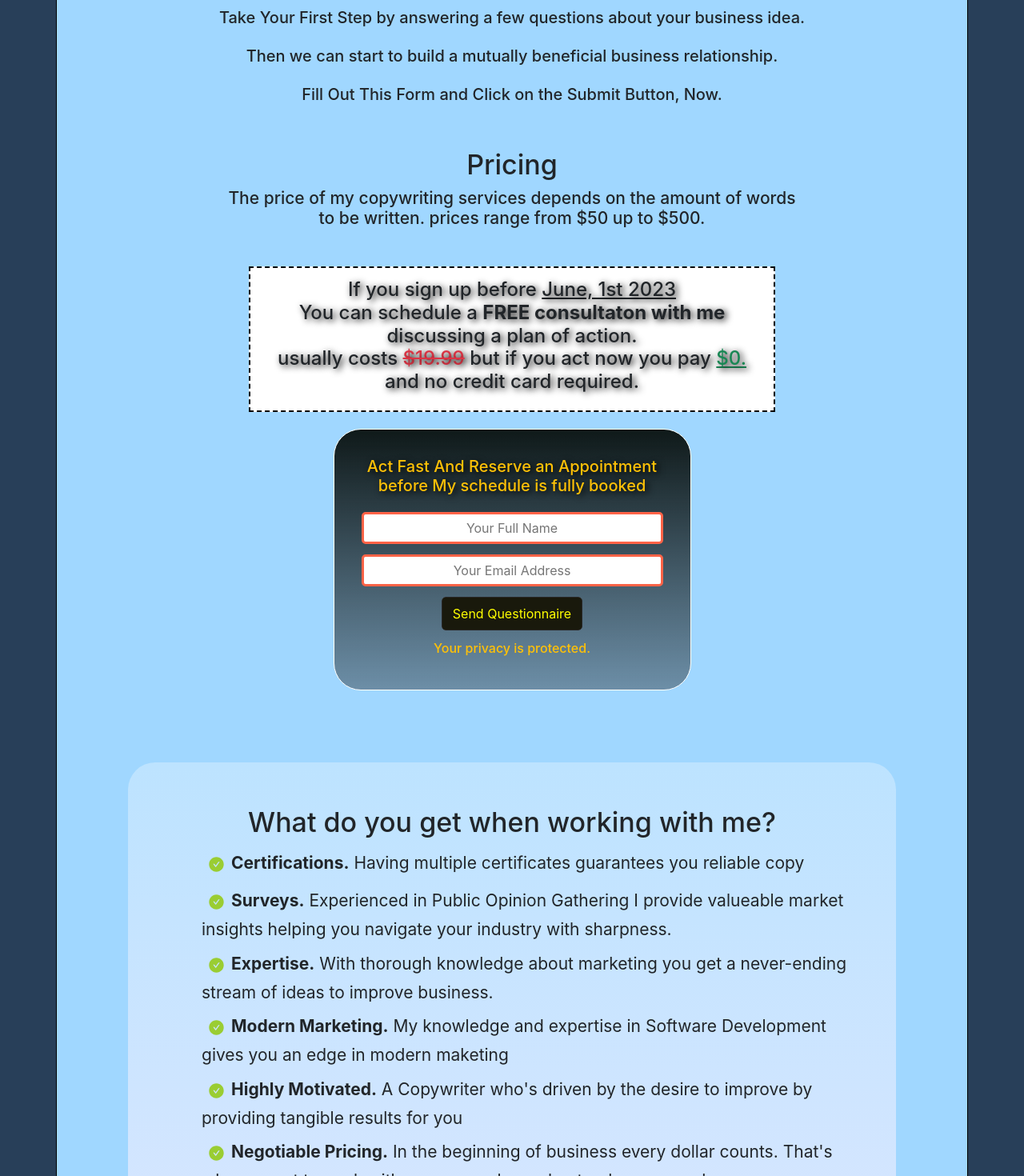
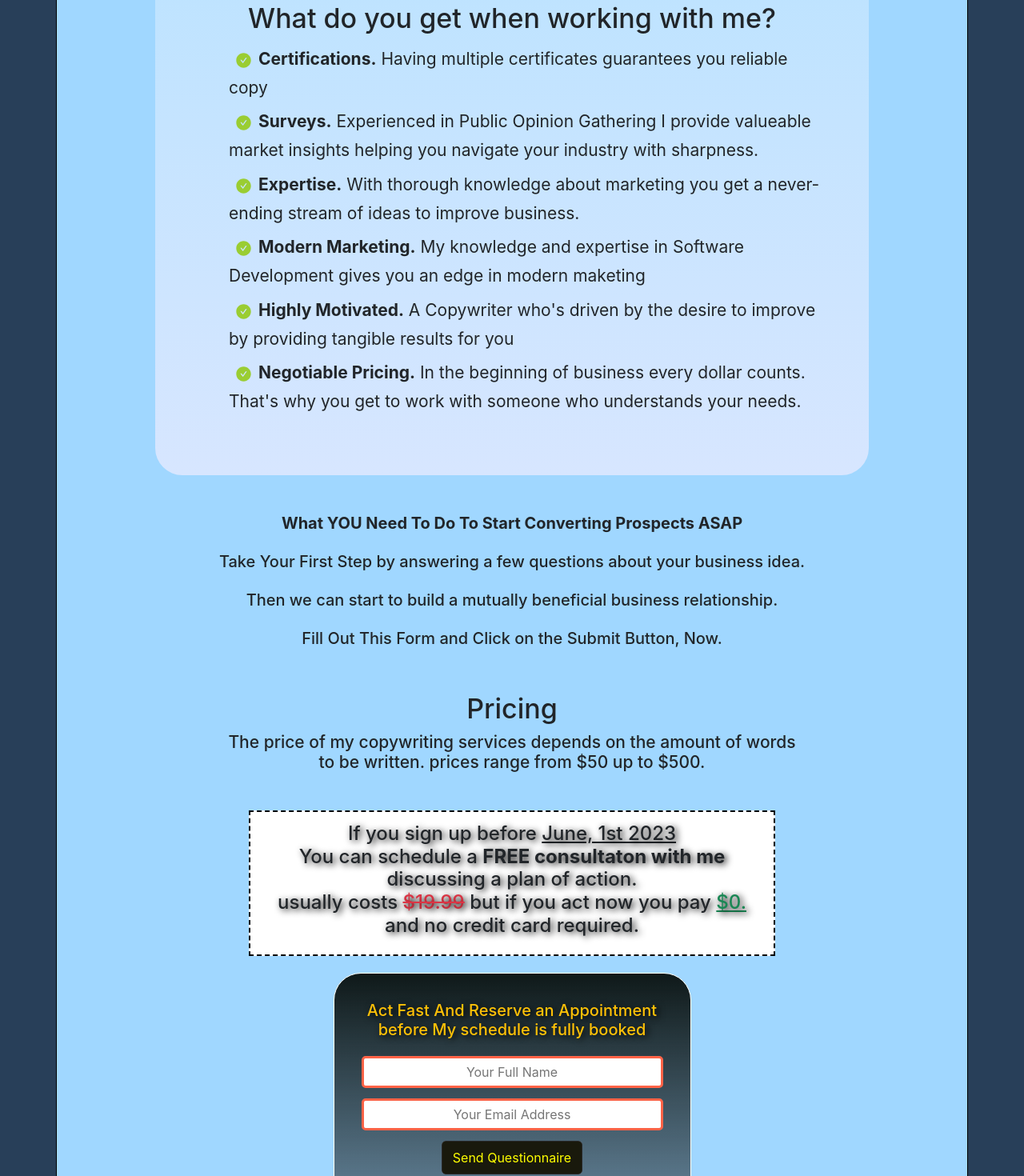
Before and after one commit to omarkha/khalilcopywriting, a React (Create React App) app: page / in a window 1280 px wide. Shown: the part 6500-7970 px from the top of the page at 80% size. Built offline with nearby package versions, Linux system fonts and the light colour scheme.

Commit message:
fourth edition

```diff
--- a/src/index.css
+++ b/src/index.css
@@ -317,8 +317,7 @@ article img {
 #offer {
   border-top: 4px dashed black;
   width: 100%;
-  padding: 21px 34px;
-  border-radius: 55px;
+  padding: 55px 34px;
 }
 
 #specialoffer {
--- a/src/pages/Homepage.js
+++ b/src/pages/Homepage.js
@@ -303,7 +303,64 @@ const Homepage = () => {
               call, or any other communication method you prefer.
             </p>
             <br />
-
+            <div className="benefits">
+              <h3 className="text-dark">
+                What do you get when working with me?
+              </h3>
+              <ul>
+                <li>
+                  <AiFillCheckCircle
+                    color="yellowgreen"
+                    className="checkmark"
+                  />
+                  <strong>Certifications.</strong> Having multiple certificates
+                  guarantees you reliable copy
+                </li>
+                <li>
+                  <AiFillCheckCircle
+                    color="yellowgreen"
+                    className="checkmark"
+                  />
+                  <strong>Surveys.</strong> Experienced in Public Opinion
+                  Gathering I provide valueable market insights helping you
+                  navigate your industry with sharpness.
+                </li>
+                <li>
+                  <AiFillCheckCircle
+                    color="yellowgreen"
+                    className="checkmark"
+                  />
+                  <strong>Expertise.</strong> With thorough knowledge about
+                  marketing you get a never-ending stream of ideas to improve
+                  business.
+                </li>
+                <li>
+                  <AiFillCheckCircle
+                    color="yellowgreen"
+                    className="checkmark"
+                  />
+                  <strong>Modern Marketing.</strong> My knowledge and expertise
+                  in Software Development gives you an edge in modern maketing
+                </li>
+                <li>
+                  <AiFillCheckCircle
+                    color="yellowgreen"
+                    className="checkmark"
+                  />
+                  <strong>Highly Motivated.</strong> A Copywriter who's driven
+                  by the desire to improve by providing tangible results for you
+                </li>
+                <li>
+                  <AiFillCheckCircle
+                    color="yellowgreen"
+                    className="checkmark"
+                  />
+                  <strong>Negotiable Pricing.</strong> In the beginning of
+                  business every dollar counts. That's why you get to work with
+                  someone who understands your needs.{" "}
+                </li>
+              </ul>
+            </div>
             <div>
               <h6 className=" text-dark h5 p-5">
                 <strong>
@@ -356,44 +413,6 @@ const Homepage = () => {
             <br />
             <br />
           </div>
-          <div className="benefits">
-            <h3 className="text-dark">What do you get when working with me?</h3>
-            <ul>
-              <li>
-                <AiFillCheckCircle color="yellowgreen" className="checkmark" />
-                <strong>Certifications.</strong> Having multiple certificates
-                guarantees you reliable copy
-              </li>
-              <li>
-                <AiFillCheckCircle color="yellowgreen" className="checkmark" />
-                <strong>Surveys.</strong> Experienced in Public Opinion
-                Gathering I provide valueable market insights helping you
-                navigate your industry with sharpness.
-              </li>
-              <li>
-                <AiFillCheckCircle color="yellowgreen" className="checkmark" />
-                <strong>Expertise.</strong> With thorough knowledge about
-                marketing you get a never-ending stream of ideas to improve
-                business.
-              </li>
-              <li>
-                <AiFillCheckCircle color="yellowgreen" className="checkmark" />
-                <strong>Modern Marketing.</strong> My knowledge and expertise in
-                Software Development gives you an edge in modern maketing
-              </li>
-              <li>
-                <AiFillCheckCircle color="yellowgreen" className="checkmark" />
-                <strong>Highly Motivated.</strong> A Copywriter who's driven by
-                the desire to improve by providing tangible results for you
-              </li>
-              <li>
-                <AiFillCheckCircle color="yellowgreen" className="checkmark" />
-                <strong>Negotiable Pricing.</strong> In the beginning of
-                business every dollar counts. That's why you get to work with
-                someone who understands your needs.{" "}
-              </li>
-            </ul>
-          </div>
         </section>
       </div>
     </div>
```
